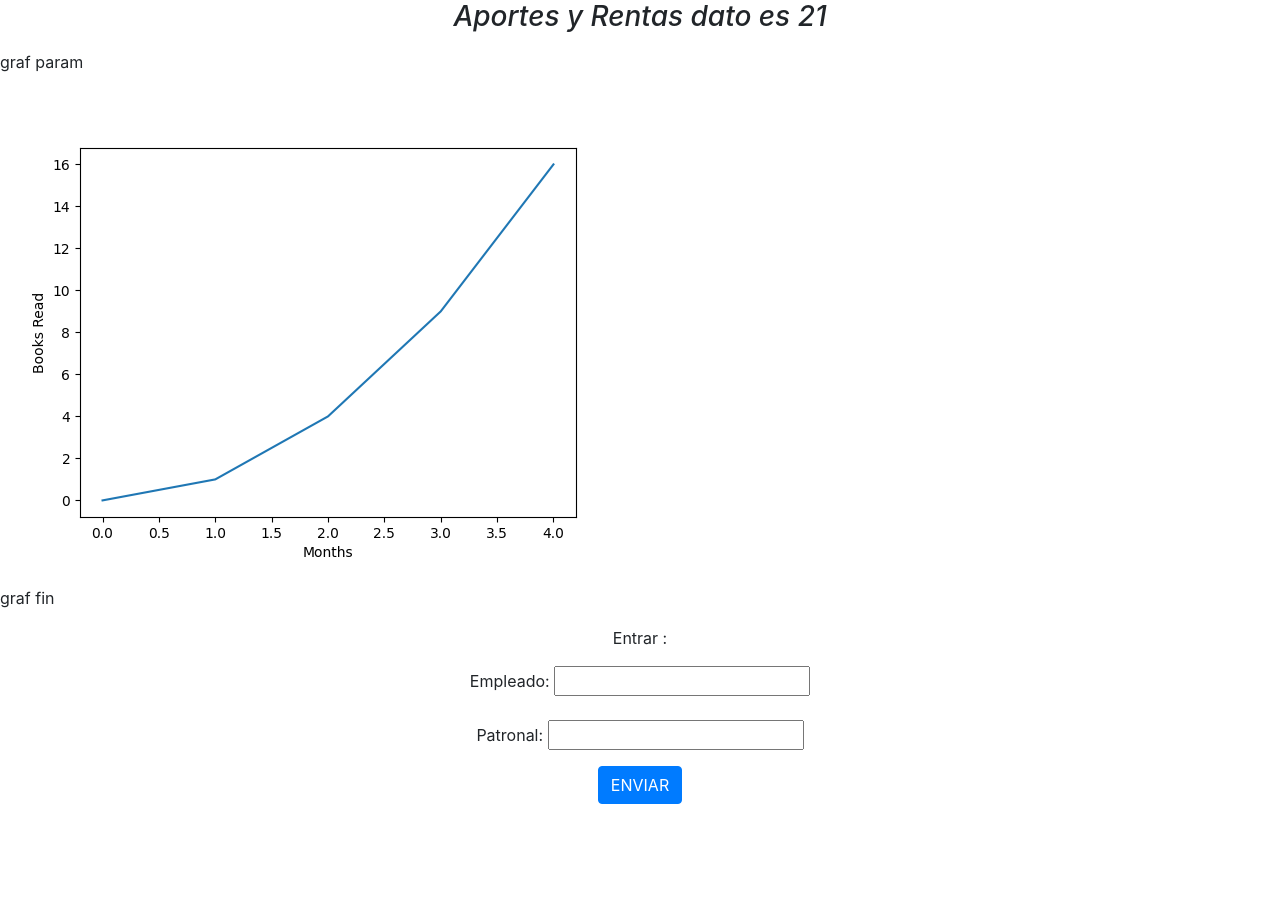
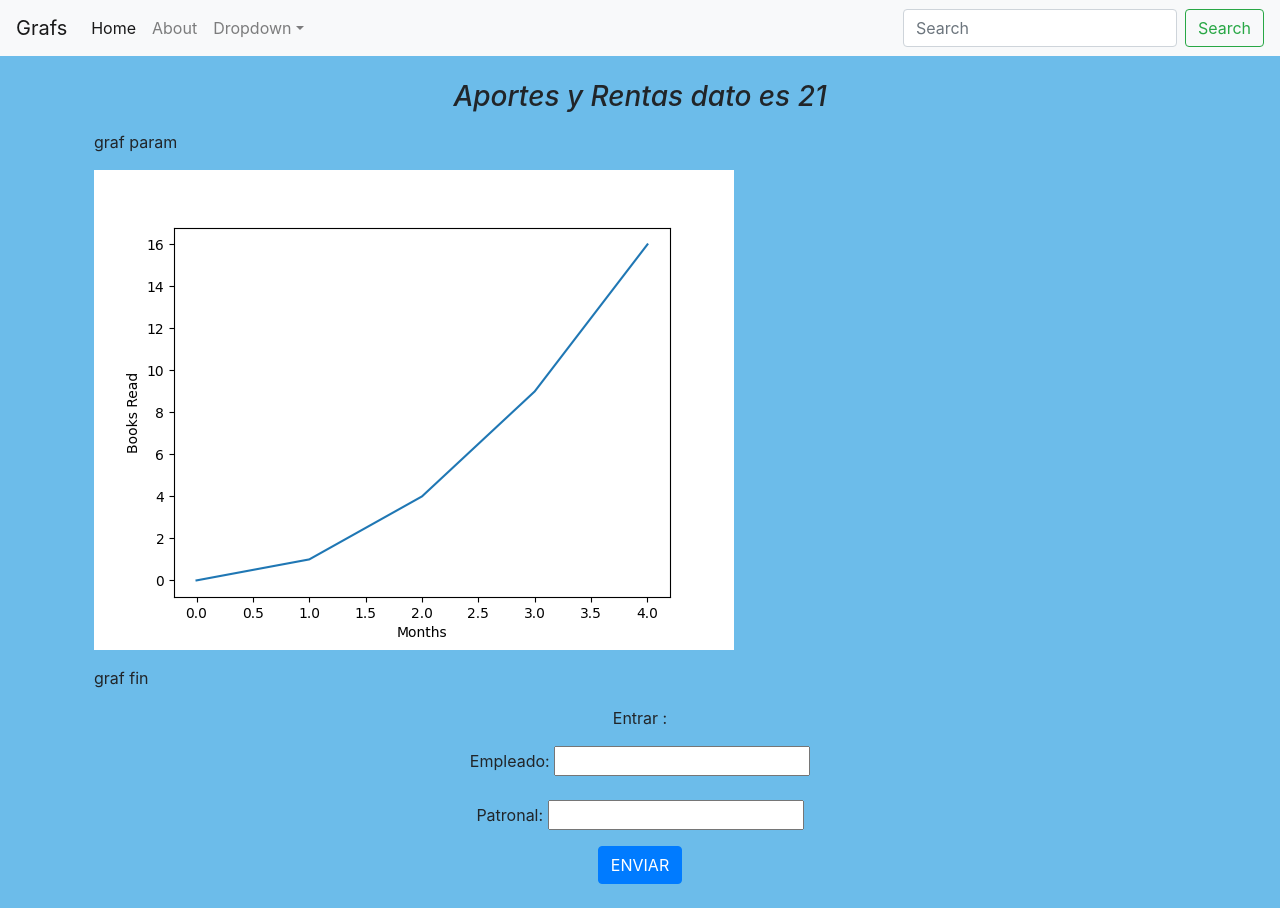
Before and after one commit to tipstonga/Jubi, a Flask app: page / in a window 1280 px wide. Before the commit the page ends 804 px from the top, so only its background shows below. Run offline with Flask 2, Linux system fonts and the light colour scheme; some libraries are stand-ins or nearby versions.

Commit message:
nav about

```diff
--- /dev/null
+++ b/assets/css/main.css
@@ -0,0 +1,3 @@
+body {
+    background: #6cbcea ;
+}
--- a/main.py
+++ b/main.py
@@ -60,5 +60,10 @@ def index():
 
             return render_template('index.html', dato = 22)
 
+@app.route('/about', methods=['POST','GET'])
+def about():
+
+    return render_template('about.html', dato = 44)
+
 if __name__ == '__main__':
     app.run(debug=True, port=os.getenv("PORT", default=5000))
--- a/templates/index.html
+++ b/templates/index.html
@@ -1,18 +1,6 @@
-<!doctype html>
-<html lang="en">
+{% extends "layout.html" %}
 
-<head>
-  <title>Jubilacion</title>
-  <!-- Required meta tags -->
-  <meta charset="utf-8">
-  <meta name="viewport" content="width=device-width, initial-scale=1, shrink-to-fit=no">
-
-  <!-- Bootstrap CSS -->
-  <link rel="stylesheet" href="https://stackpath.bootstrapcdn.com/bootstrap/4.3.1/css/bootstrap.min.css"
-    integrity="sha384-ggOyR0iXCbMQv3Xipma34MD+dH/1fQ784/j6cY/iJTQUOhcWr7x9JvoRxT2MZw1T" crossorigin="anonymous">
-</head>
-
-<body>
+{% block content %}
 
   <h3><i>
       <center>
@@ -46,6 +34,4 @@
 
   </center>
 
-</body>
-
-</html>
+ {% endblock %}
--- /dev/null
+++ b/templates/layout.html
@@ -0,0 +1,54 @@
+<!doctype html>
+<html lang="en">
+
+<head>
+    <title>Jubilacion</title>
+    <!-- Required meta tags -->
+    <meta charset="utf-8">
+    <meta name="viewport" content="width=device-width, initial-scale=1, shrink-to-fit=no">
+
+    <!-- Bootstrap CSS -->
+    <link rel="stylesheet" href="https://stackpath.bootstrapcdn.com/bootstrap/4.3.1/css/bootstrap.min.css"
+        integrity="sha384-ggOyR0iXCbMQv3Xipma34MD+dH/1fQ784/j6cY/iJTQUOhcWr7x9JvoRxT2MZw1T" crossorigin="anonymous">
+
+    <!-- hand written CSS -->
+    <link rel="stylesheet" href="{{ url_for('static', filename='css/main.css') }}">
+
+</head>
+
+<body>
+    <nav class="navbar navbar-expand-sm navbar-light bg-light">
+        <a class="navbar-brand" href="#">Grafs</a>
+        <button class="navbar-toggler d-lg-none" type="button" data-toggle="collapse" data-target="#collapsibleNavId"
+            aria-controls="collapsibleNavId" aria-expanded="false" aria-label="Toggle navigation">
+            <span class="navbar-toggler-icon"></span>
+        </button>
+        <div class="collapse navbar-collapse" id="collapsibleNavId">
+            <ul class="navbar-nav mr-auto mt-2 mt-lg-0">
+                <li class="nav-item active">
+                    <a class="nav-link" href="/">Home <span class="sr-only">(current)</span></a>
+                </li>
+                <li class="nav-item">
+                    <a class="nav-link" href="/about">About</a>
+                </li>
+                <li class="nav-item dropdown">
+                    <a class="nav-link dropdown-toggle" href="#" id="dropdownId" data-toggle="dropdown"
+                        aria-haspopup="true" aria-expanded="false">Dropdown</a>
+                    <div class="dropdown-menu" aria-labelledby="dropdownId">
+                        <a class="dropdown-item" href="#">Action 1</a>
+                        <a class="dropdown-item" href="#">Action 2</a>
+                    </div>
+                </li>
+            </ul>
+            <form class="form-inline my-2 my-lg-0">
+                <input class="form-control mr-sm-2" type="text" placeholder="Search">
+                <button class="btn btn-outline-success my-2 my-sm-0" type="submit">Search</button>
+            </form>
+        </div>
+    </nav>
+<div class="container p-4">
+    {% block content %}
+    {% endblock %}
+</div>
+
+</body>
```
Also changed, not shown: templates/about.html (added, +14 -0 lines).
